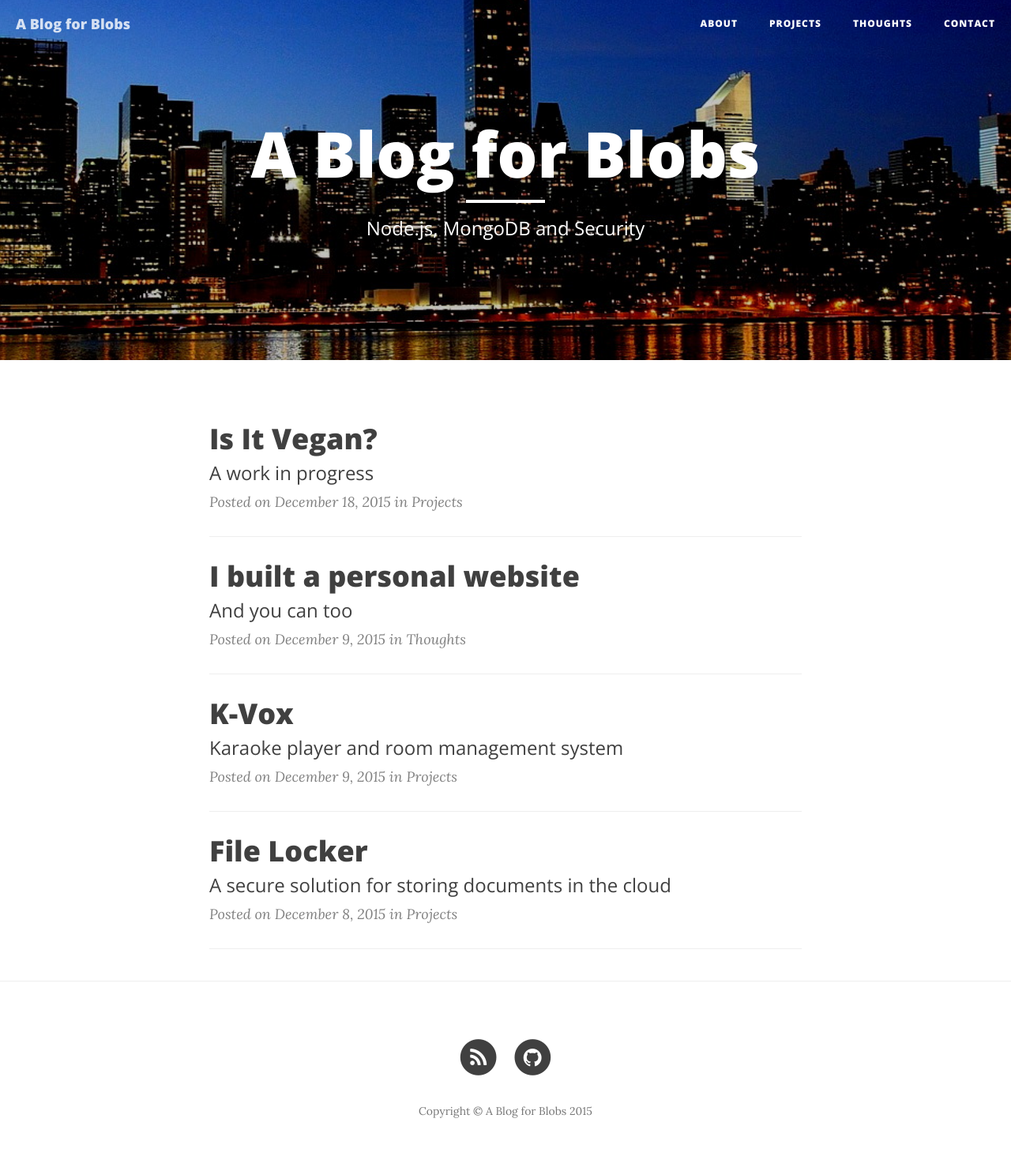
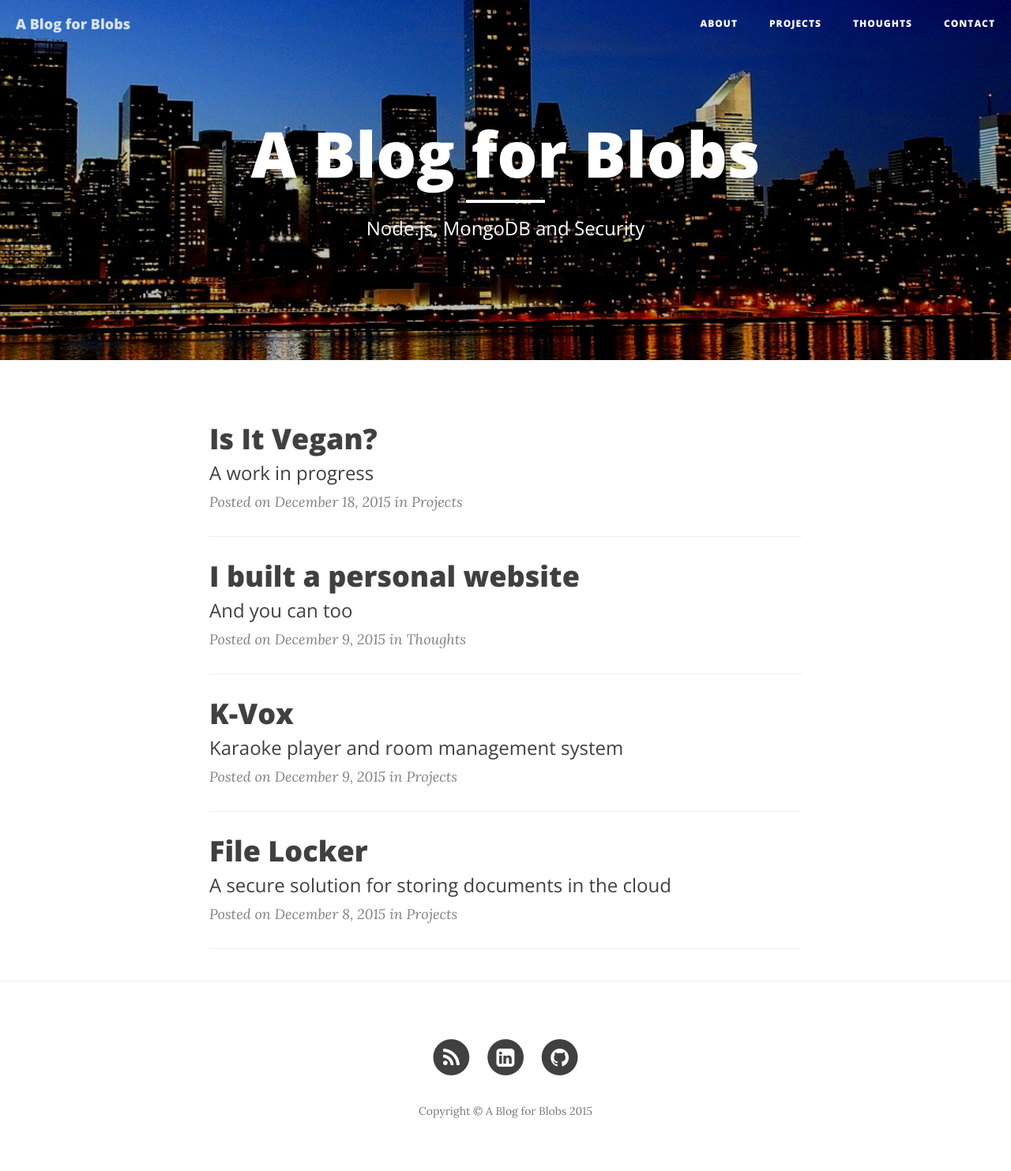
Before and after one commit to sschadwick/jklBlog, a Jekyll site: the page built from index.html, in a window 1280 px wide. Shown: the whole page at 79% size. Built offline with Jekyll 4.4.1, drawn with Linux system fonts in a browser that asks for light colours; nearby versions of some CDN libraries; the list of posts is cut into pages by our own code.

Commit message:
added linkedin button

```diff
--- a/_config.yml
+++ b/_config.yml
@@ -7,6 +7,7 @@ url: "http://stevenschadwick.com/"
 twitter_username:
 github_username:  sschadwick
 facebook_username:
+linkedin_username: stevenschadwick
 
 # Build settings
 gems: [jekyll-paginate]
--- a/_includes/footer.html
+++ b/_includes/footer.html
@@ -18,6 +18,16 @@
                             <span class="fa-stack fa-lg">
                                 <i class="fa fa-circle fa-stack-2x"></i>
                                 <i class="fa fa-twitter fa-stack-1x fa-inverse"></i>
+                            </span>
+                        </a>
+                    </li>
+                    {% endif %}
+                    {% if site.linkedin_username %}
+                    <li>
+                        <a href="https://linkedin.com/in/{{ site.linkedin_username }}">
+                            <span class="fa-stack fa-lg">
+                                <i class="fa fa-circle fa-stack-2x"></i>
+                                <i class="fa fa-linkedin-square fa-stack-1x fa-inverse"></i>
                             </span>
                         </a>
                     </li>
```
